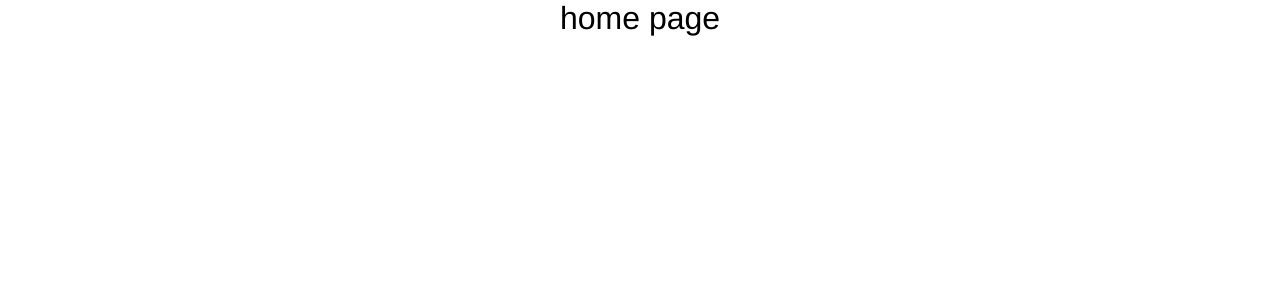
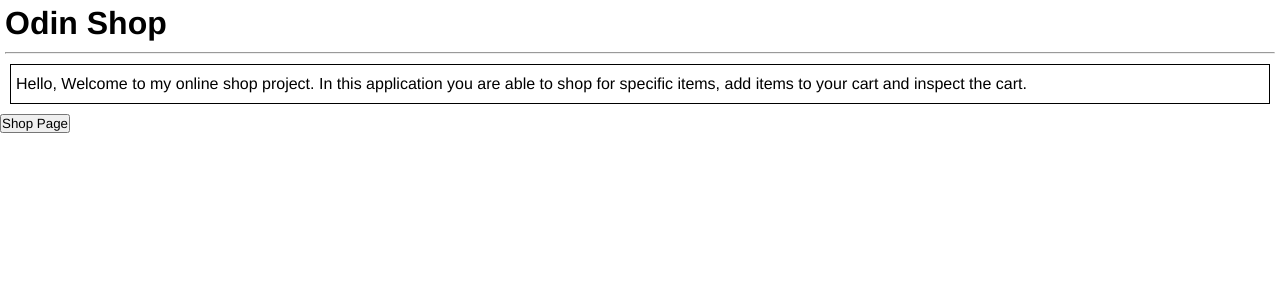
Before and after one commit to taztheprogrammer/Odin_Shop, a React (Vite) app: page / in a window 1280 px wide. Shown: the top 300 px of the page. Built offline with nearby package versions, Linux system fonts and the light colour scheme.

Commit message:
Basic page styling, conditional rendering

```diff
--- a/src/App.css
+++ b/src/App.css
@@ -1,6 +1,20 @@
 .PageName {
   text-align: center;
   font-size: 2rem;
+}
+
+h1 {
+  padding: 5px;
+}
+
+hr {
+  margin: 5px;
+}
+
+.p1 {
+  margin: 10px;
+  padding: 10px 5px;
+  border: 1px solid black;
 }
 /*
 #root {
--- a/src/App.tsx
+++ b/src/App.tsx
@@ -1,36 +1,17 @@
 import { useState } from 'react'
 import './App.css'
+import Home_Page from './Home_Page'
+import Shop_Page from './Shop_Page'
+function App() {
 
-function App() {
-  const [count, setCount] = useState(0)
+  const [pageNum, setpageNum] = useState(0);
 
-  return (
-    <>
-        <p className='PageName'>home page</p>
-    {/*
-      <div>
-        <a href="https://vite.dev" target="_blank">
-          <img src={viteLogo} className="logo" alt="Vite logo" />
-        </a>
-        <a href="https://react.dev" target="_blank">
-          <img src={reactLogo} className="logo react" alt="React logo" />
-        </a>
-      </div>
-      <h1>Vite + React</h1>
-      <div className="card">
-        <button onClick={() => setCount((count) => count + 1)}>
-          count is {count}
-        </button>
-        <p>
-          Edit <code>src/App.tsx</code> and save to test HMR
-        </p>
-      </div>
-      <p className="read-the-docs">
-        Click on the Vite and React logos to learn more
-      </p>
-       */}
-    </>
-  )
+  if (pageNum == 0) {
+    return <Home_Page setpageNum={setpageNum} />
+  } else {
+    return <Shop_Page setpageNum={setpageNum} />
+  }
+
 }
 
 export default App
--- /dev/null
+++ b/src/Home_Page.tsx
@@ -0,0 +1,19 @@
+function Home_Page(props) {
+
+    return  (
+        <>
+        <h1>Odin Shop</h1>
+        <hr/>
+        <div className="p1">
+            <p>Hello, Welcome to my online shop project. In this application you are able to shop for specific items, add items to your cart and inspect the cart. </p>
+        </div>
+
+        <button onClick={() => props.setpageNum(1)}>Shop Page</button>
+
+        </>
+    )
+
+}
+
+
+export default Home_Page
--- /dev/null
+++ b/src/Item_Card.tsx
@@ -0,0 +1,3 @@
+export default function Item_Card() {
+    return <p>hi</p>
+}
--- /dev/null
+++ b/src/Shop_Page.tsx
@@ -0,0 +1,18 @@
+import Item_Card from './Item_Card.tsx'
+
+function Shop_Page(props) {
+    return (
+        <>
+        <button onClick={() => props.setpageNum(0)}>Home Page</button>
+        <p className="PageName">Shop Page</p>
+        <div className='CardContainer'
+        style={{border: '1px solid black', height: '500px'}}
+        >
+            <Item_Card />
+        </div>
+        </>
+
+    )
+}
+
+export default Shop_Page
```
